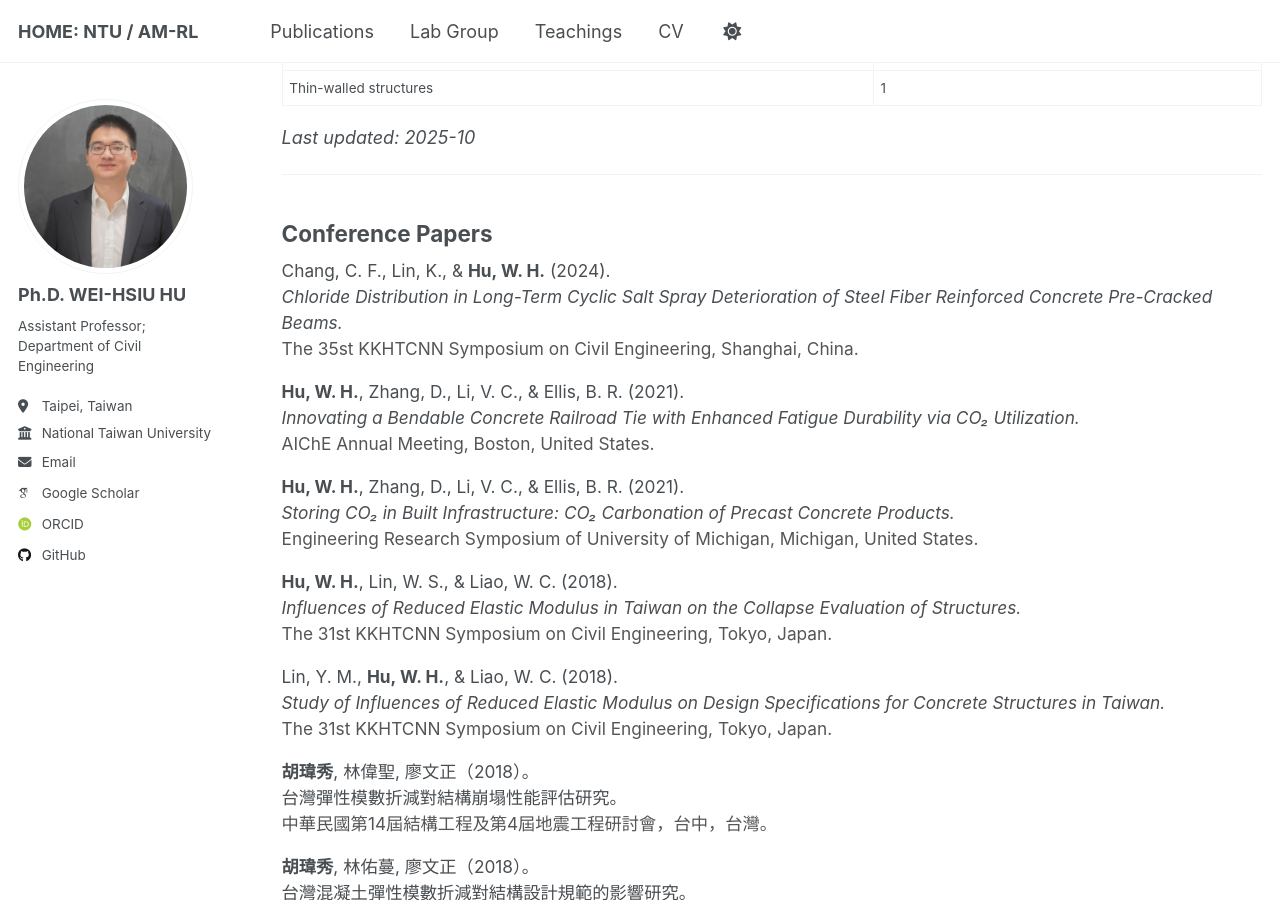
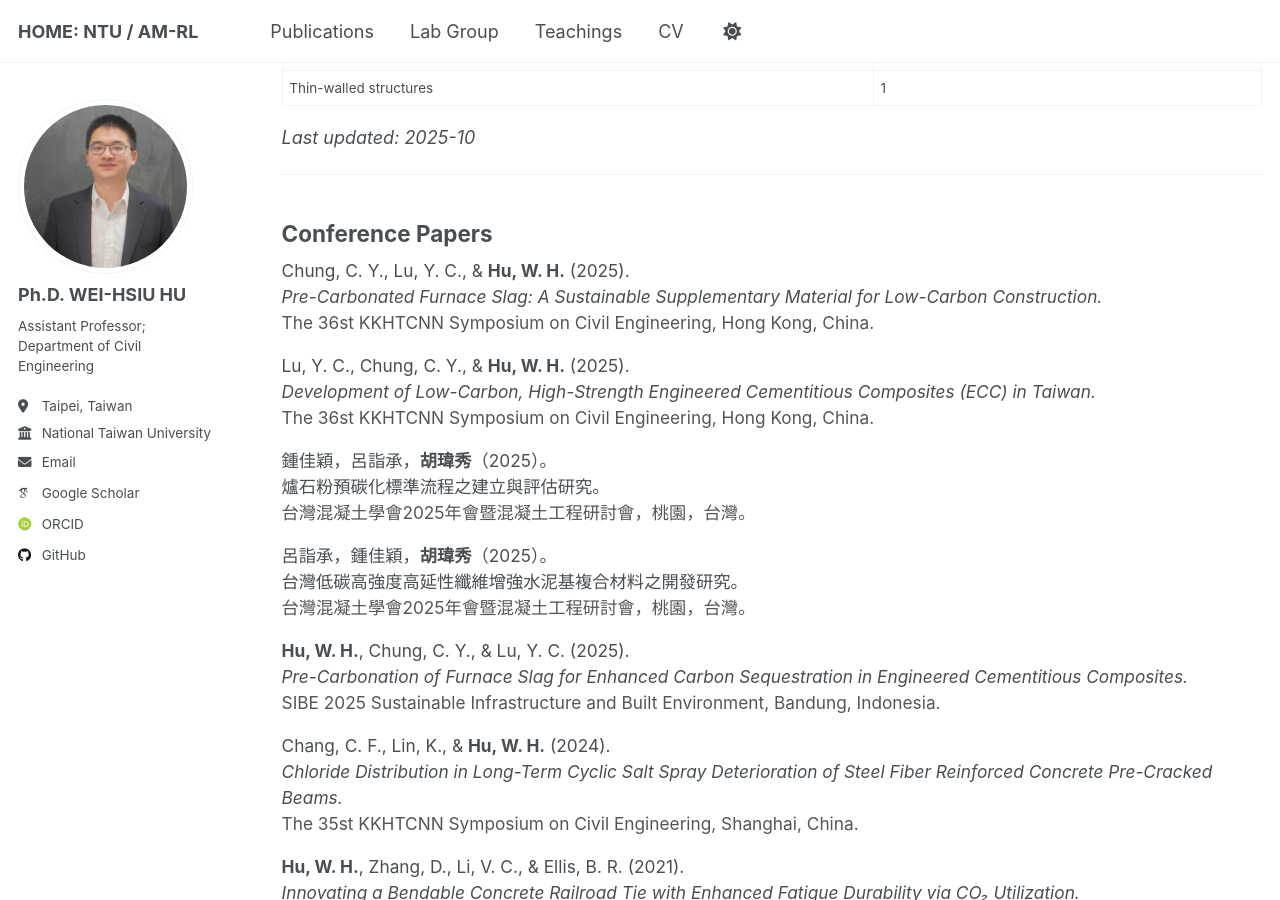
Before and after one commit to hwhsiu/hwhsiu.github.io, a Jekyll site: the page built from _pages/publications.html, in a window 1280 px wide and 900 px high, scrolled down 446 px. Built offline with Jekyll 4.4.1, drawn with Linux system fonts in a browser that asks for light colours; some web fonts are replaced.

Commit message:
Update publications.html

```diff
--- a/_pages/publications.html
+++ b/_pages/publications.html
@@ -65,6 +65,36 @@ author_profile: true
 <div class="conference-list" style="line-height: 1.5; font-size: 0.96em;">
 
   <div style="margin-bottom: 1em;">
+    Chung, C. Y., Lu, Y. C., & <strong>Hu, W. H.</strong> (2025).<br>
+    <em>Pre-Carbonated Furnace Slag: A Sustainable Supplementary Material for Low-Carbon Construction.</em><br>
+    <span style="color: #555;">The 36st KKHTCNN Symposium on Civil Engineering, Hong Kong, China.</span>
+  </div>
+
+  <div style="margin-bottom: 1em;">
+    Lu, Y. C., Chung, C. Y., & <strong>Hu, W. H.</strong> (2025).<br>
+    <em>Development of Low-Carbon, High-Strength Engineered Cementitious Composites (ECC) in Taiwan.</em><br>
+    <span style="color: #555;">The 36st KKHTCNN Symposium on Civil Engineering, Hong Kong, China.</span>
+  </div>
+
+  <div style="margin-bottom: 1em;">
+    鍾佳穎，呂詣承，<strong>胡瑋秀</strong>（2025）。<br>
+    爐石粉預碳化標準流程之建立與評估研究。<br>
+    <span style="color: #555;">台灣混凝土學會2025年會暨混凝土工程研討會，桃園，台灣。</span>
+  </div>
+
+  <div style="margin-bottom: 1em;">
+    呂詣承，鍾佳穎，<strong>胡瑋秀</strong>（2025）。<br>
+    台灣低碳高強度高延性纖維增強水泥基複合材料之開發研究。<br>
+    <span style="color: #555;">台灣混凝土學會2025年會暨混凝土工程研討會，桃園，台灣。</span>
+  </div>
+
+  <div style="margin-bottom: 1em;">
+    <strong>Hu, W. H.</strong>, Chung, C. Y., & Lu, Y. C. (2025).<br>
+    <em>Pre-Carbonation of Furnace Slag for Enhanced Carbon Sequestration in Engineered Cementitious Composites.</em><br>
+    <span style="color: #555;">SIBE 2025 Sustainable Infrastructure and Built Environment, Bandung, Indonesia.</span>
+  </div>
+
+  <div style="margin-bottom: 1em;">
     Chang, C. F., Lin, K., & <strong>Hu, W. H.</strong> (2024).<br>
     <em>Chloride Distribution in Long-Term Cyclic Salt Spray Deterioration of Steel Fiber Reinforced Concrete Pre-Cracked Beams.</em><br>
     <span style="color: #555;">The 35st KKHTCNN Symposium on Civil Engineering, Shanghai, China.</span>
```
